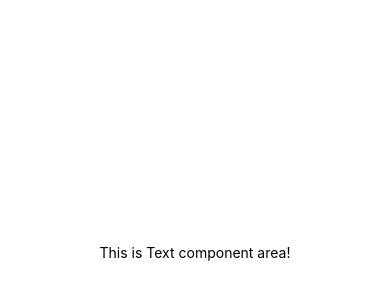
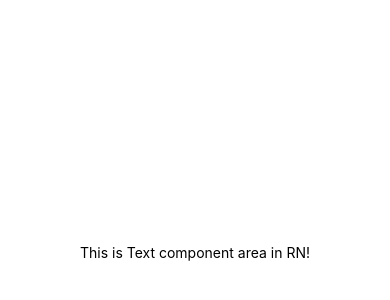
Before and after one commit to sak5010/RN-101, a React Native app: screen / in a window 390 px wide. Shown: the part 170-470 px from the top of the page. Built offline with nearby package versions, Linux system fonts and the light colour scheme.

Commit message:
dev env test: 로그인, 실시간 수정사항 반영 확인

```diff
--- a/App.js
+++ b/App.js
@@ -4,7 +4,7 @@ import { StyleSheet, Text, View } from "react-native";
 export default function App() {
   return (
     <View style={styles.container}>
-      <Text>This is Text component area!</Text>
+      <Text>This is Text component area in RN!</Text>
       <StatusBar style="auto" />
     </View>
   );
```
